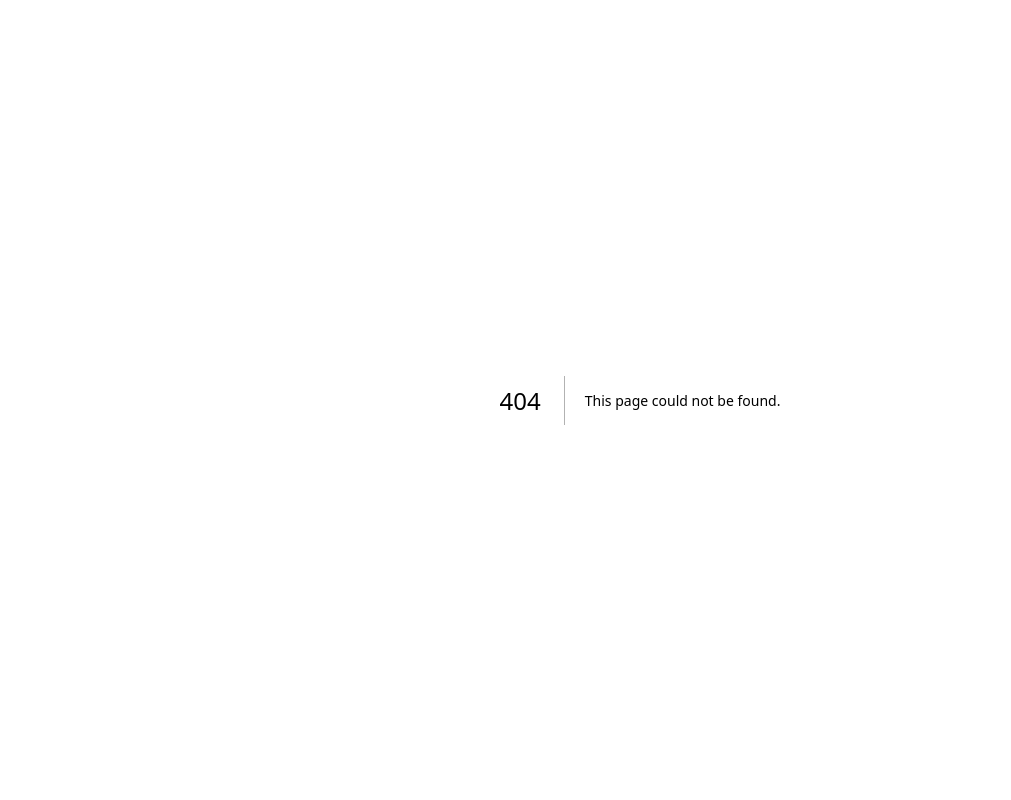
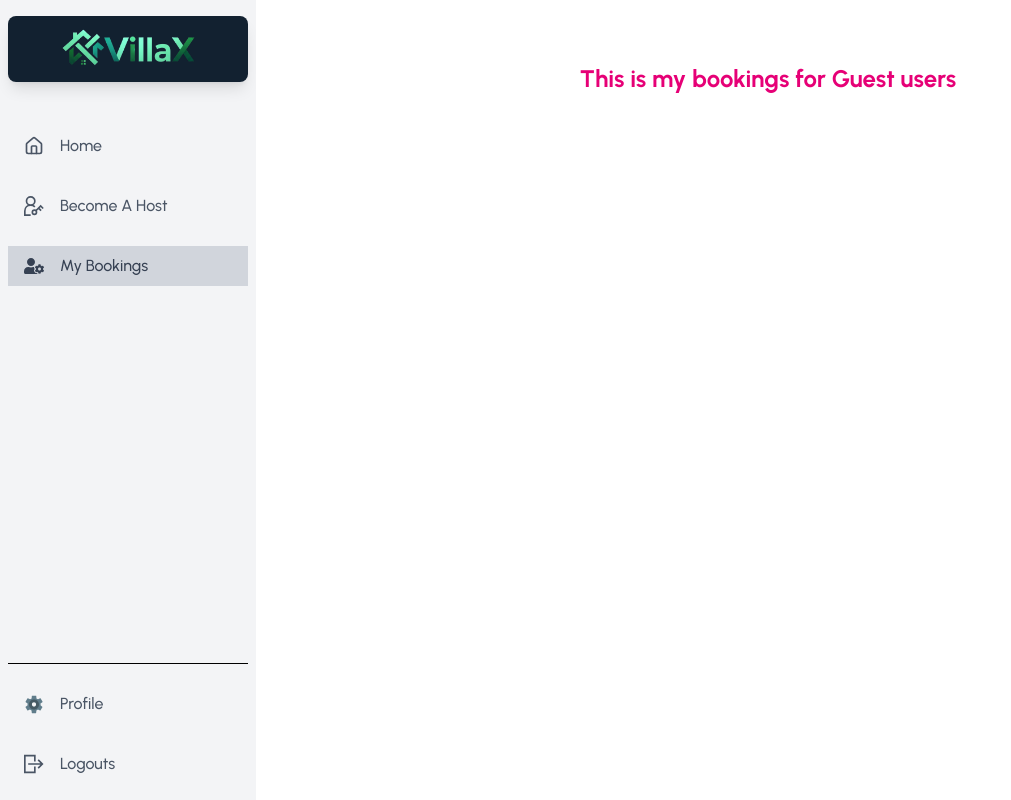
Before and after one commit to khalidhossain5000/villa-x-nextjs-client-side, a Next.js app: page /guest/dashboard/my-bookings in a window 1280 px wide. Before the commit this address had no page. Shown: the whole page, without its empty margins (0-1011 px from the left). Built offline with nearby package versions, Linux system fonts and the light colour scheme; no server answers; what lightswind would draw is missing.

Commit message:
oking added

```diff
--- /dev/null
+++ b/src/app/(dashboardLayout)/guest/dashboard/my-bookings/page.js
@@ -0,0 +1,11 @@
+import React from 'react';
+
+const GuestMyAllBookings = () => {
+    return (
+        <div>
+            <h2 className='text-2xl text-center py-12 text-pink-600 font-bold animate-bounce'>This is my bookings for Guest users</h2>
+        </div>
+    );
+};
+
+export default GuestMyAllBookings;
--- a/src/components/Dashboard/Common/Menu/GuestMenu.jsx
+++ b/src/components/Dashboard/Common/Menu/GuestMenu.jsx
@@ -1,10 +1,8 @@
-import { BsFingerprint } from "react-icons/bs";
 import { GrUserAdmin } from "react-icons/gr";
+import { FaUserCog } from 'react-icons/fa'
 
 import MenuItem from "../Sidebar/MenuItem";
 import { useState } from "react";
-
-import toast from "react-hot-toast";
 import HostModal from "@/components/Shared/Modal/HostRequestModal/HostModal";
 import useRole from "@/Hooks/useRole";
 import { useAuth } from "@/Hooks/useAuth";
@@ -48,14 +46,7 @@ const GuestMenu = () => {
           <span className="mx-4 font-medium">Become A Host</span>
         </div>
       )}
-<div
-          onClick={() => setIsOpen(true)}
-          className="flex items-center px-4 py-2 mt-5  transition-colors duration-300 transform text-gray-600  hover:bg-gray-300   hover:text-gray-700 cursor-pointer"
-        >
-          <GrUserAdmin className="w-5 h-5" />
-
-          <span className="mx-4 font-medium">My Bookings</span>
-        </div>
+<MenuItem icon={FaUserCog} label='My Bookings' address='/guest/dashboard/my-bookings' />
       <HostModal
         closeModal={closeModal}
         isOpen={isOpen}
```
